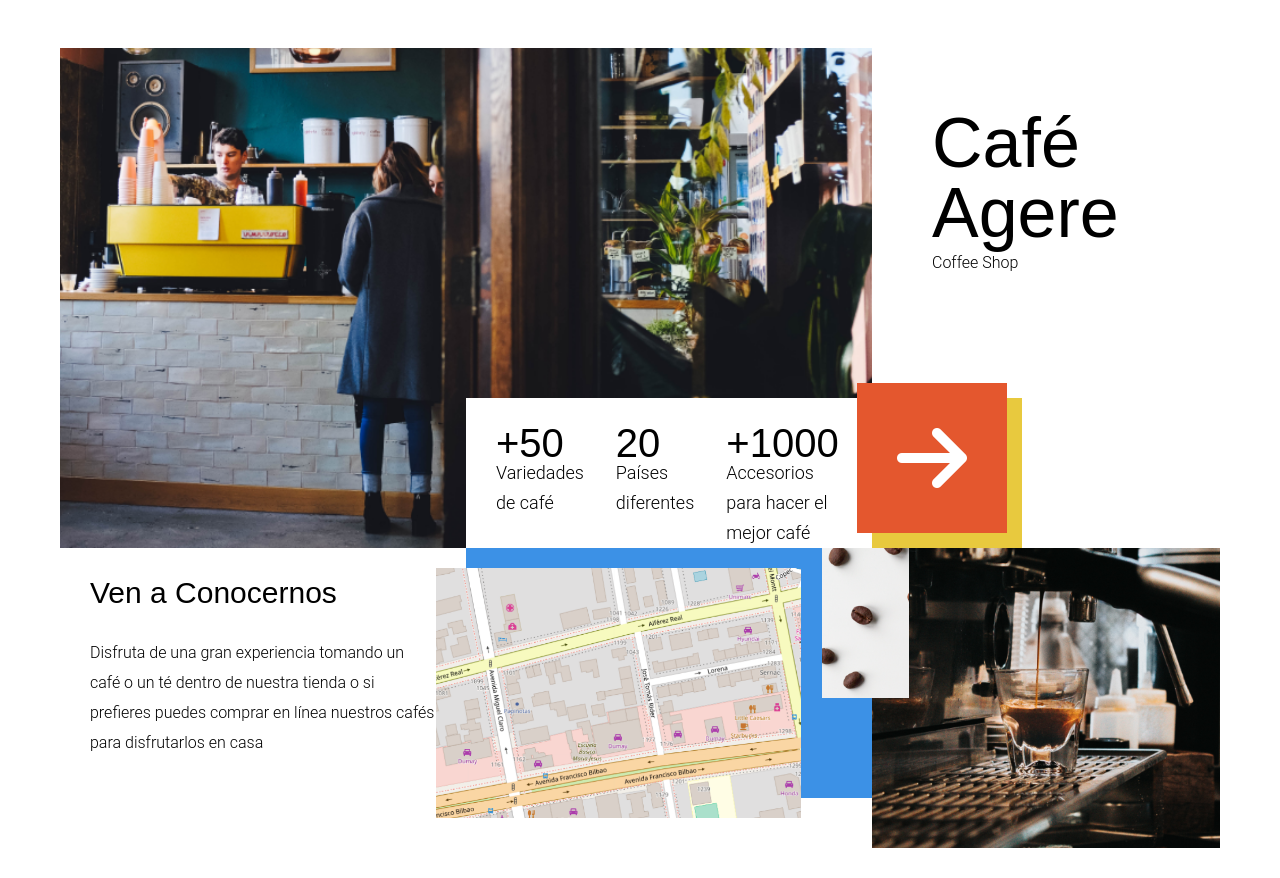
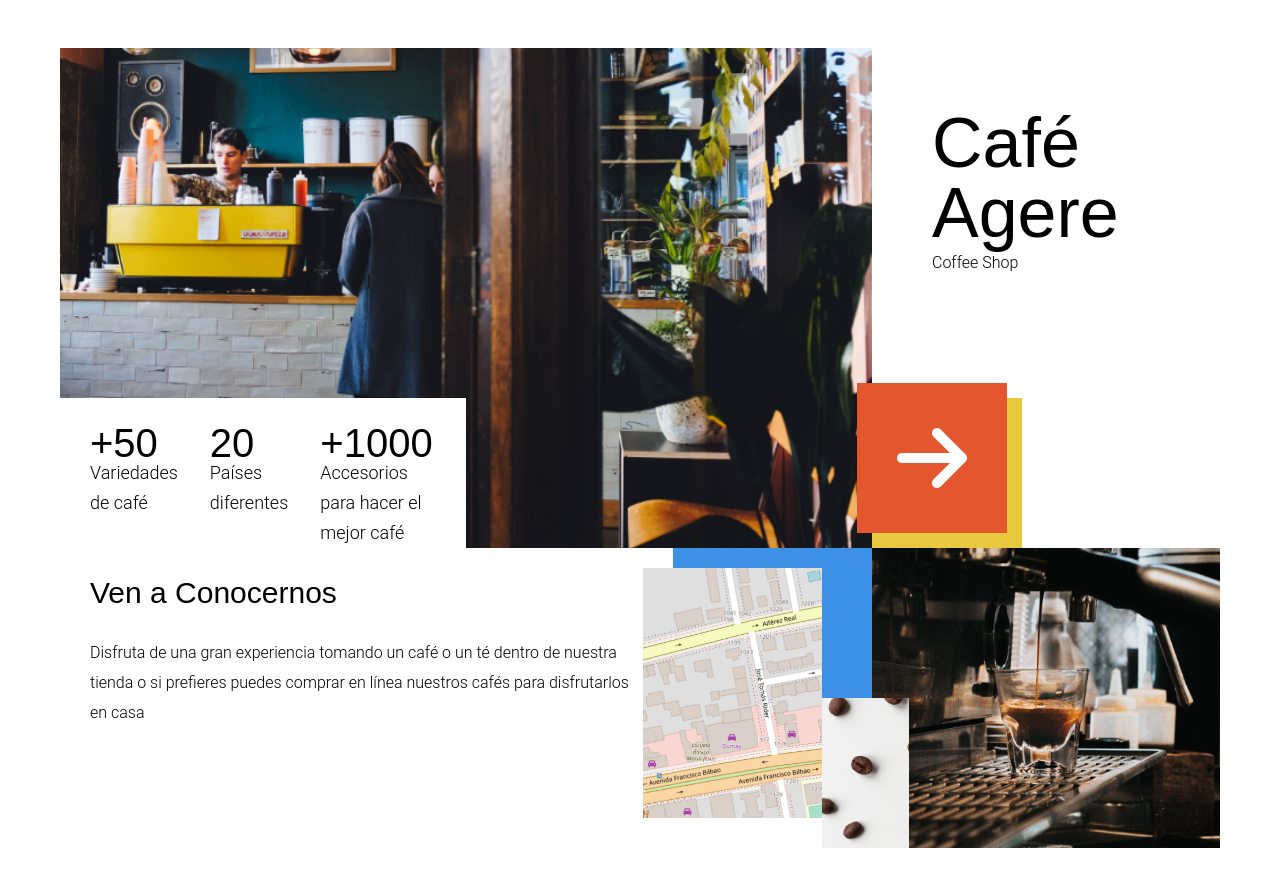
Before and after one commit to vnasp/homepage-frontend-user, a website: page index.html in a window 1280 px wide. Shown: the part 82-960 px from the top of the page. Drawn offline with Linux system fonts and the light colour scheme; a web font is replaced by a local one.

Commit message:
Update compilation

```diff
--- a/assets/css/main.css
+++ b/assets/css/main.css
@@ -70,14 +70,14 @@ p {
   background-color: #E4572E;
   width: 150px;
   height: 150px;
+  position: absolute;
+  bottom: 15px;
+  left: -15px;
+  z-index: 3;
   display: flex;
   align-items: center;
   justify-content: center;
   font-size: 40px;
-  position: absolute;
-  bottom: 15px;
-  left: -15px;
-  z-index: 3;
 }
 .box--azul {
   background-color: #3C91E6;
@@ -107,8 +107,9 @@ p {
   background-position: center;
   width: 25%;
   height: 150px;
+  position: relative;
   position: absolute;
-  top: 0;
+  bottom: 0;
   left: -50px;
   z-index: 2;
 }
@@ -118,16 +119,23 @@ p {
   background-position: center;
   width: 90%;
   height: 250px;
+  position: relative;
   position: absolute;
   bottom: -20px;
   left: -30px;
   z-index: 2;
 }
+.box--titulo, .box--conocenos {
+  padding: 30px;
+}
 .box--titulo {
-  padding: 30px;
   margin: 30px;
 }
 .box--caracteristicas {
+  position: absolute;
+  bottom: 0;
+  left: 0;
+  z-index: 2;
   background-color: #ffffff;
   font-size: 18px;
   padding: 30px;
@@ -137,14 +145,6 @@ p {
   gap: 2rem;
   width: 50%;
   height: 150px;
-  position: absolute;
-  bottom: 0;
-  right: 0;
-  z-index: 2;
-}
-.box--conocenos {
-  width: 50%;
-  padding: 30px;
 }
 
 body {
```
Also changed, not shown: 1 other file.
